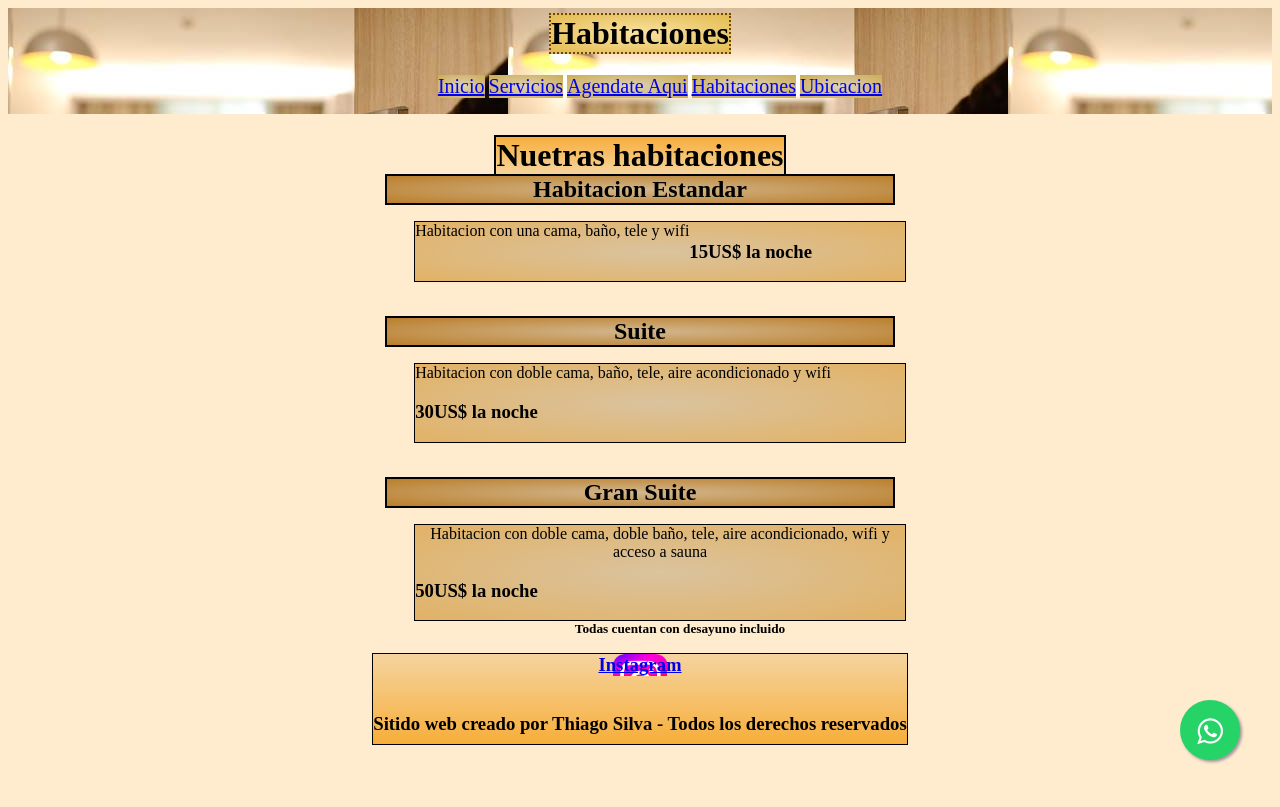
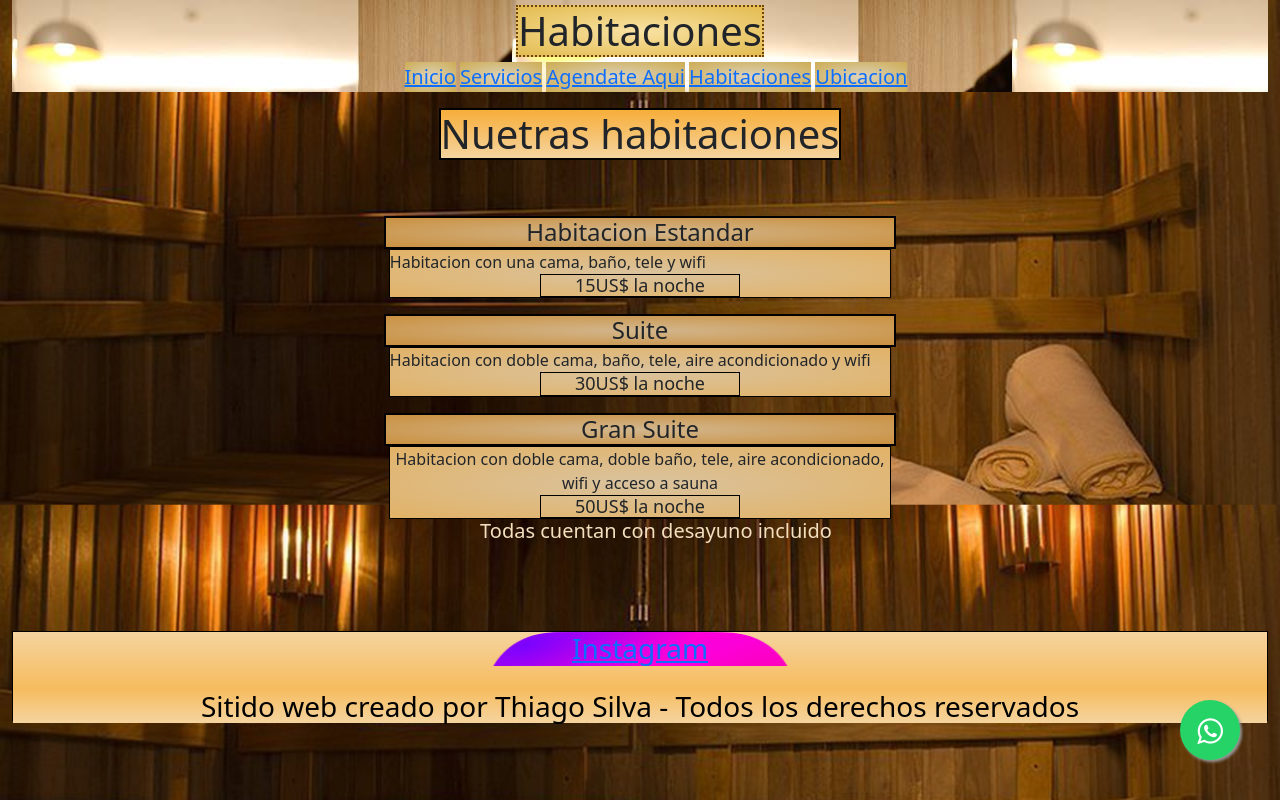
Before and after one commit to ThiagoSilvaCode/TareaCoder, a plain HTML site: page html/habitaciones.html in a window 1280 px wide. Drawn offline with nearby package versions, Linux system fonts and the light colour scheme.

Commit message:
boostrap prueba

```diff
--- a/css/estilo.css
+++ b/css/estilo.css
@@ -1,5 +1,6 @@
 body {
-    background-color: blanchedalmond;
+   background: url(../img.jpg/sauna.jpg);
+   background-size: 100%;
     text-align: center;
 }
 
@@ -22,17 +23,22 @@ body {
      margin: 5px 5px 5px 5px;
     border: 2px dotted rgb(113, 68, 9);
     display: inline-block;
+    transition: all 2s;
  }
+
+ .tituloSecundario:hover {
+   height: 100px;
+   width: 120px;
+}
 
  .redesSociales1 {
 background-image: url(../img.jpg/ig.png);
-background-repeat: no-repeat;
 background-size: cover;
  border: 2px;
  display: flex;
  flex-flow: row wrap;
  justify-content: center;
- width: 10%;
+ width: 25%;
  margin: 0 auto;
  }
 
@@ -53,8 +59,17 @@ background-size: cover;
     margin: 0 auto;
      }
 
+     .habitaciones2 {
+      border: 1px solid black;
+     font-size: 18px;
+     display: inline-block;
+     justify-content: flex-start;
+     width: 40%;
+     margin: 0 auto;
+     }
+
      .tipoHabitaciones {
-        background-image: radial-gradient(rgb(210, 182, 141), rgb(186, 126, 42));
+        background-image: radial-gradient(rgb(210, 182, 141), rgb(202, 144, 63));
         background-size: cover;
         font-size: 24px;
         border: 2px solid black;
@@ -102,6 +117,7 @@ background-size: cover;
    justify-content: center;
    width: 40%;
    margin: 0 auto;
+   color: rgb(244, 223, 191);
 }
 
 .subTitulo {
@@ -114,8 +130,8 @@ background-size: cover;
 
 .agendas {
    background-image: radial-gradient(#f9e2a3, #e3bc51);
-   border: black solid 1px;
-   display: inline-flexbox;
+   border: rgb(106, 79, 5) solid 5px;
+  display: inline-block;
 }
 
 
@@ -123,7 +139,6 @@ background-size: cover;
 
 header {
    background-image: url(../img.jpg/puertaHotel.jpg);
-   grid-area: header;
 }
 
 nav {
@@ -141,7 +156,6 @@ main {
    border: 3px;
    background-image: radial-gradient(#f9e2a3, #e3bc51);
    text-align: center;
-   grid-area: servicioHotel;
    height: 200px;
 }
 
@@ -149,20 +163,11 @@ footer {
       background-image: linear-gradient(to top,   rgb(247, 174, 58), rgb(245, 212, 159));
     border: 1px solid black;
     margin: 0 auto;
-   grid-area: footer;
    color: black;
    height: 90px;
    justify-content: center;
 }
 
-@media(min-width:400px) {
-
-   .gridPadre {
-      display: grid;
-      grid-template-areas:
-      "header header"
-      "main main"
-      "nav nav"
-      "footer footer";
-   }
+.piePagina {
+   background-image: linear-gradient(to top,  rgb(245, 212, 159), rgb(246, 189, 97));
 }
--- a/html/habitaciones.html
+++ b/html/habitaciones.html
@@ -1,5 +1,8 @@
 <!DOCTYPE html>
 <html lang="es">
+  <link href="https://cdn.jsdelivr.net/npm/bootstrap@5.2.0/dist/css/bootstrap.min.css" rel="stylesheet"
+    integrity="sha384-gH2yIJqKdNHPEq0n4Mqa/HGKIhSkIHeL5AyhkYV8i59U5AR6csBvApHHNl/vI1Bx" crossorigin="anonymous">
+
 <head>
     <meta charset="UTF-8">
     <meta http-equiv="X-UA-Compatible" content="IE=edge">
@@ -7,7 +10,7 @@
     <title>Habitaciones</title>
     <link rel="stylesheet" href="../css/estilo.css">
 </head>
-<body class="gridPadre">
+<body class="container-fluid">
 
   <link rel="stylesheet" href="https://maxcdn.bootstrapcdn.com/font-awesome/4.5.0/css/font-awesome.min.css">
   <a href="https://web.whatsapp.com/" class="float" target="_blank">
@@ -29,23 +32,23 @@
 
       <main><h1 class="subTitulo">Nuetras habitaciones</h1></main>
 <br><br>
-<nav>
+<nav class="row">
   <h3 class="tipoHabitaciones">Habitacion Estandar</h3>
       <ul>
         <li class="habitaciones">Habitacion con una cama, baño, tele y wifi
-       <h3>15US$ la noche</h3> </li>
+       <h3 class="habitaciones2">15US$ la noche</h3> </li>
       </ul>
       <br>
  <h3 class="tipoHabitaciones">Suite</h3>
   <ul>
     <li class="habitaciones">Habitacion con doble cama, baño, tele, aire acondicionado y wifi
-    <h3>30US$ la noche</h3> </li>
+    <h3 class="habitaciones2"> 30US$ la noche</h3> </li>
   </ul>
   <br>
 <h3 class="tipoHabitaciones">Gran Suite</h3>
   <ul>
     <li class="habitaciones">Habitacion con doble cama, doble baño, tele, aire acondicionado, wifi y acceso a sauna
-    <h3>50US$ la noche</h3> </li>
+    <h3 class="habitaciones2">50US$ la noche</h3> </li>
     <ul>
 <h5 class="infoExtra">Todas cuentan con desayuno incluido</h5>
 </nav>
@@ -54,5 +57,9 @@
  <h3 class="redesSociales1"><a href="https:www.instagram.com">Instagram</a></h3>
  <br>  <h3 class="piePagina">Sitido web creado por Thiago Silva - Todos los derechos reservados</h3>
 </footer>
+
+<script src="https://cdn.jsdelivr.net/npm/bootstrap@5.2.0/dist/js/bootstrap.bundle.min.js"
+integrity="sha384-A3rJD856KowSb7dwlZdYEkO39Gagi7vIsF0jrRAoQmDKKtQBHUuLZ9AsSv4jD4Xa"
+crossorigin="anonymous"></script>
 </body>
 </html>
```
Also changed, not shown: html/agendas.html (+9 -3 lines), html/servicios.html (+11 -4 lines), html/ubicacion.html (+7 -1 lines), index.html (+8 -1 lines), img.jpg/sauna.jpg (added).
